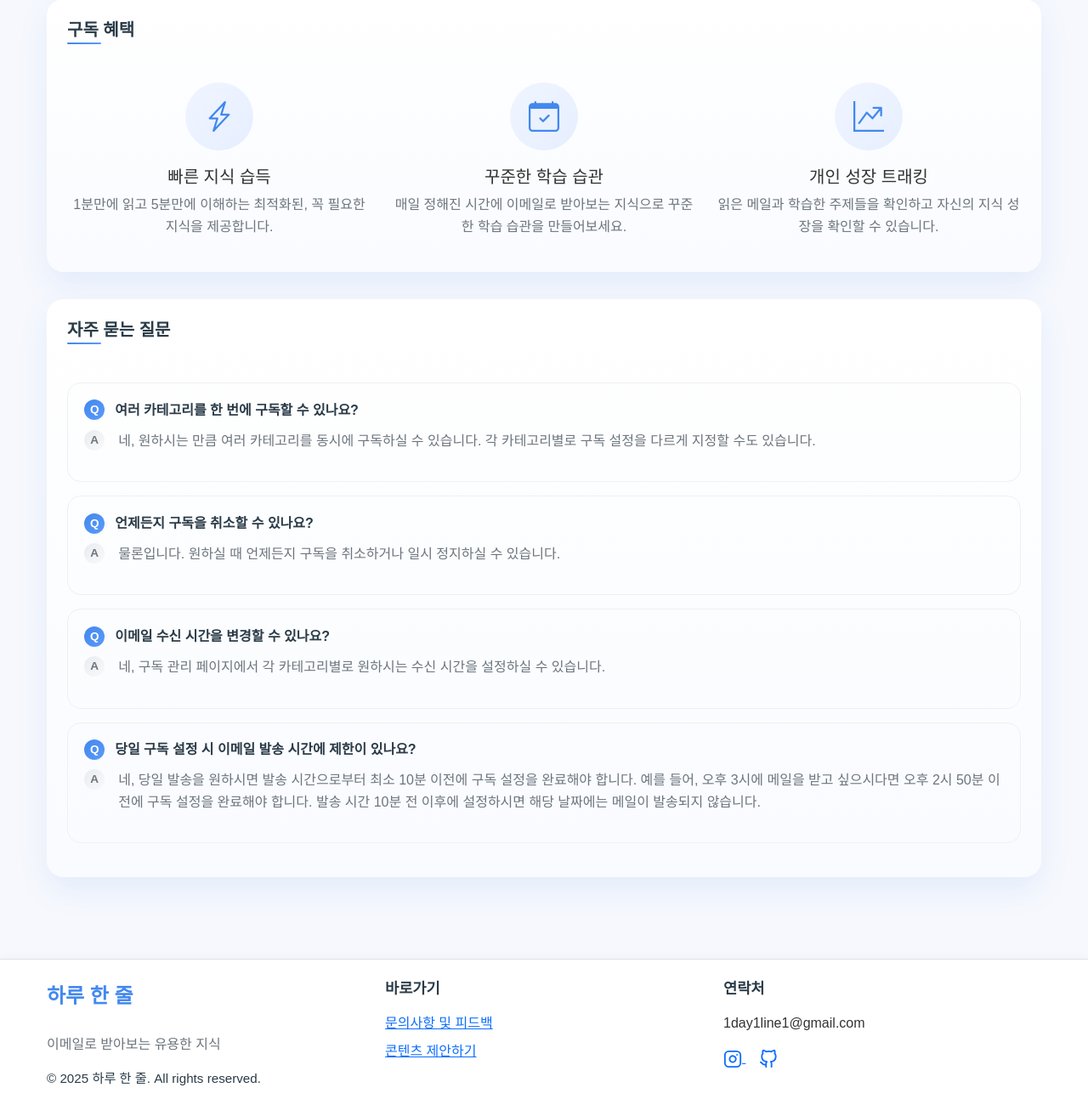
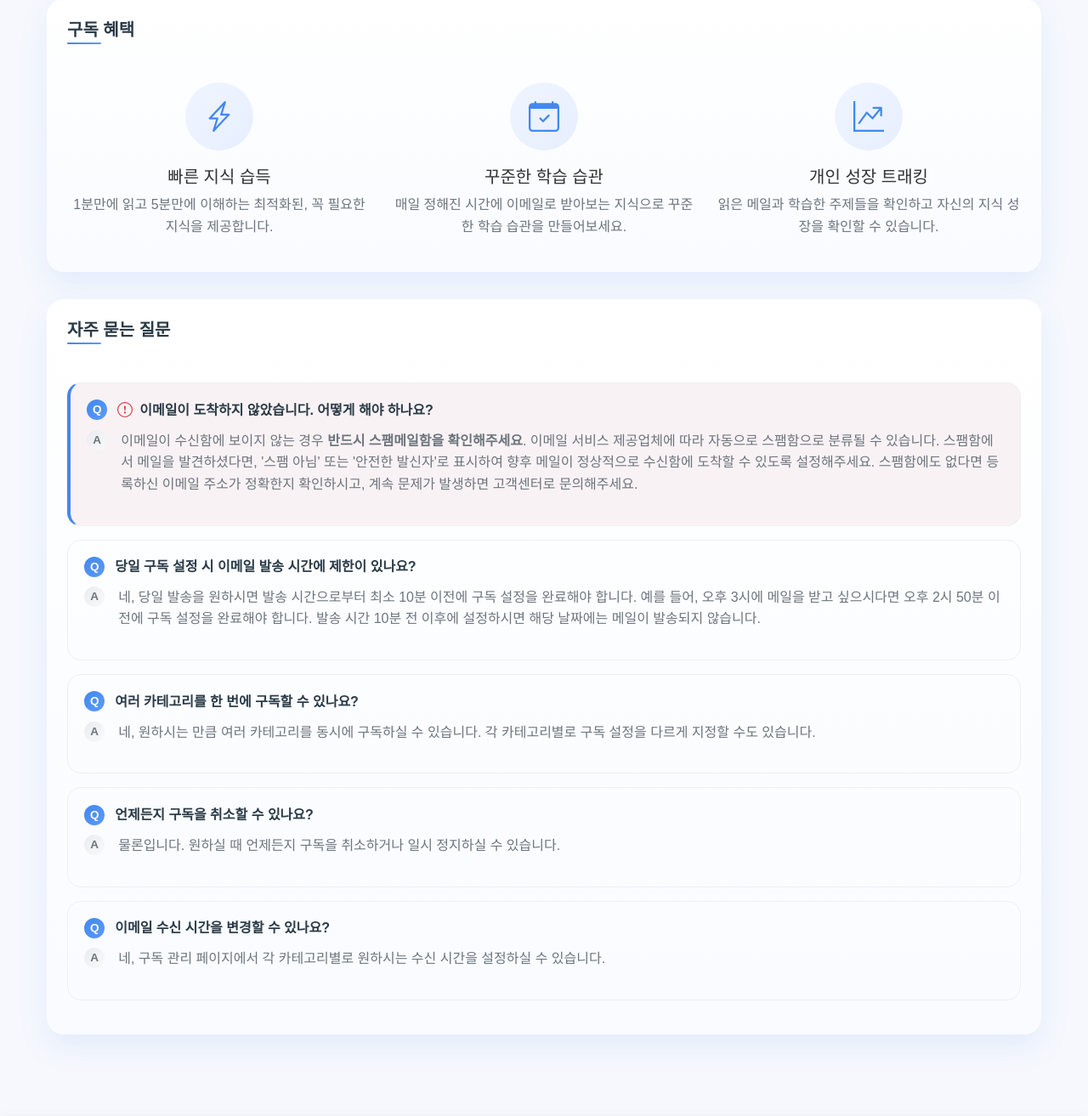
Before and after one commit to YunJae00/one_line_a_day, a Django app: page /subscription/ in a window 1280 px wide. Shown: the part 750-2063 px from the top of the page at 85% size. Before the commit the page ends 2027 px from the top, so only its background shows below. Run offline with Django 5.2, Linux system fonts and the light colour scheme; the visitor is signed in with stand-in values (Sample User, id 1); data that the repository does not hold is empty.

Commit message:
누락 파일 추가 커밋

```diff
--- a/templates/subscription/subscription_list.html
+++ b/templates/subscription/subscription_list.html
@@ -975,6 +975,21 @@
                     <h5>자주 묻는 질문</h5>
                 </div>
                 <div class="card-body">
+                    <div class="faq-item" style="background-color: #f9f2f4; border-left: 4px solid #4288EE;">
+                        <h6 class="faq-question">
+                            <svg xmlns="http://www.w3.org/2000/svg" width="18" height="18" fill="#dc3545" class="bi bi-exclamation-circle me-2" viewBox="0 0 16 16">
+                                <path d="M8 15A7 7 0 1 1 8 1a7 7 0 0 1 0 14zm0 1A8 8 0 1 0 8 0a8 8 0 0 0 0 16z"/>
+                                <path d="M7.002 11a1 1 0 1 1 2 0 1 1 0 0 1-2 0zM7.1 4.995a.905.905 0 1 1 1.8 0l-.35 3.507a.552.552 0 0 1-1.1 0L7.1 4.995z"/>
+                            </svg>
+                            이메일이 도착하지 않았습니다. 어떻게 해야 하나요?
+                        </h6>
+                        <p class="faq-answer">이메일이 수신함에 보이지 않는 경우 <strong>반드시 스팸메일함을 확인해주세요</strong>. 이메일 서비스 제공업체에 따라 자동으로 스팸함으로 분류될 수 있습니다. 스팸함에서 메일을 발견하셨다면, '스팸 아님' 또는 '안전한 발신자'로 표시하여 향후 메일이 정상적으로 수신함에 도착할 수 있도록 설정해주세요. 스팸함에도 없다면 등록하신 이메일 주소가 정확한지 확인하시고, 계속 문제가 발생하면 고객센터로 문의해주세요.</p>
+                    </div>
+                    <div class="faq-item">
+                        <h6 class="faq-question">당일 구독 설정 시 이메일 발송 시간에 제한이 있나요?</h6>
+                        <p class="faq-answer">네, 당일 발송을 원하시면 발송 시간으로부터 최소 10분 이전에 구독 설정을 완료해야 합니다. 예를 들어, 오후 3시에 메일을 받고
+                            싶으시다면 오후 2시 50분 이전에 구독 설정을 완료해야 합니다. 발송 시간 10분 전 이후에 설정하시면 해당 날짜에는 메일이 발송되지 않습니다.</p>
+                    </div>
                     <div class="faq-item">
                         <h6 class="faq-question">여러 카테고리를 한 번에 구독할 수 있나요?</h6>
                         <p class="faq-answer">네, 원하시는 만큼 여러 카테고리를 동시에 구독하실 수 있습니다. 각 카테고리별로 구독 설정을 다르게 지정할 수도 있습니다.</p>
@@ -986,11 +1001,6 @@
                     <div class="faq-item">
                         <h6 class="faq-question">이메일 수신 시간을 변경할 수 있나요?</h6>
                         <p class="faq-answer">네, 구독 관리 페이지에서 각 카테고리별로 원하시는 수신 시간을 설정하실 수 있습니다.</p>
-                    </div>
-                    <div class="faq-item">
-                        <h6 class="faq-question">당일 구독 설정 시 이메일 발송 시간에 제한이 있나요?</h6>
-                        <p class="faq-answer">네, 당일 발송을 원하시면 발송 시간으로부터 최소 10분 이전에 구독 설정을 완료해야 합니다. 예를 들어, 오후 3시에 메일을 받고
-                            싶으시다면 오후 2시 50분 이전에 구독 설정을 완료해야 합니다. 발송 시간 10분 전 이후에 설정하시면 해당 날짜에는 메일이 발송되지 않습니다.</p>
                     </div>
                 </div>
             </div>
```
